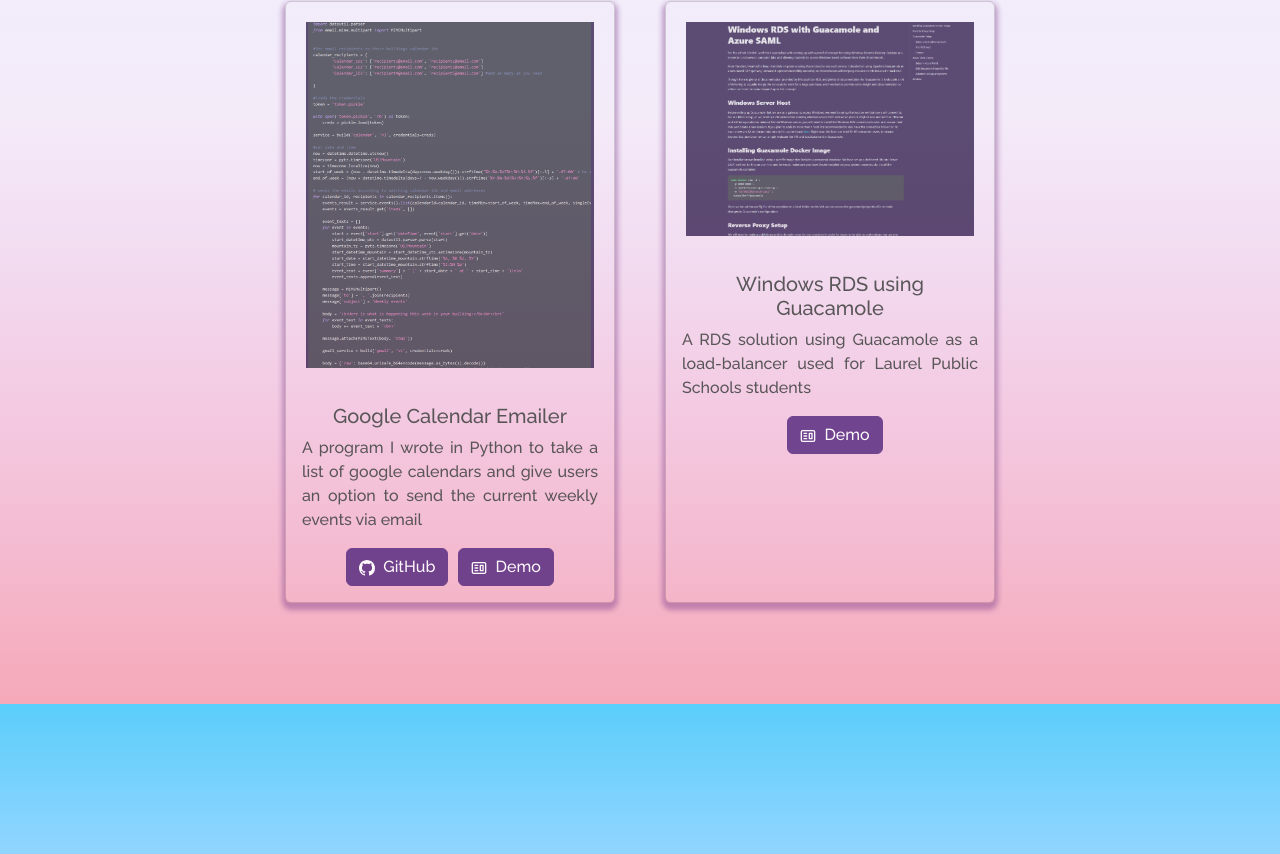
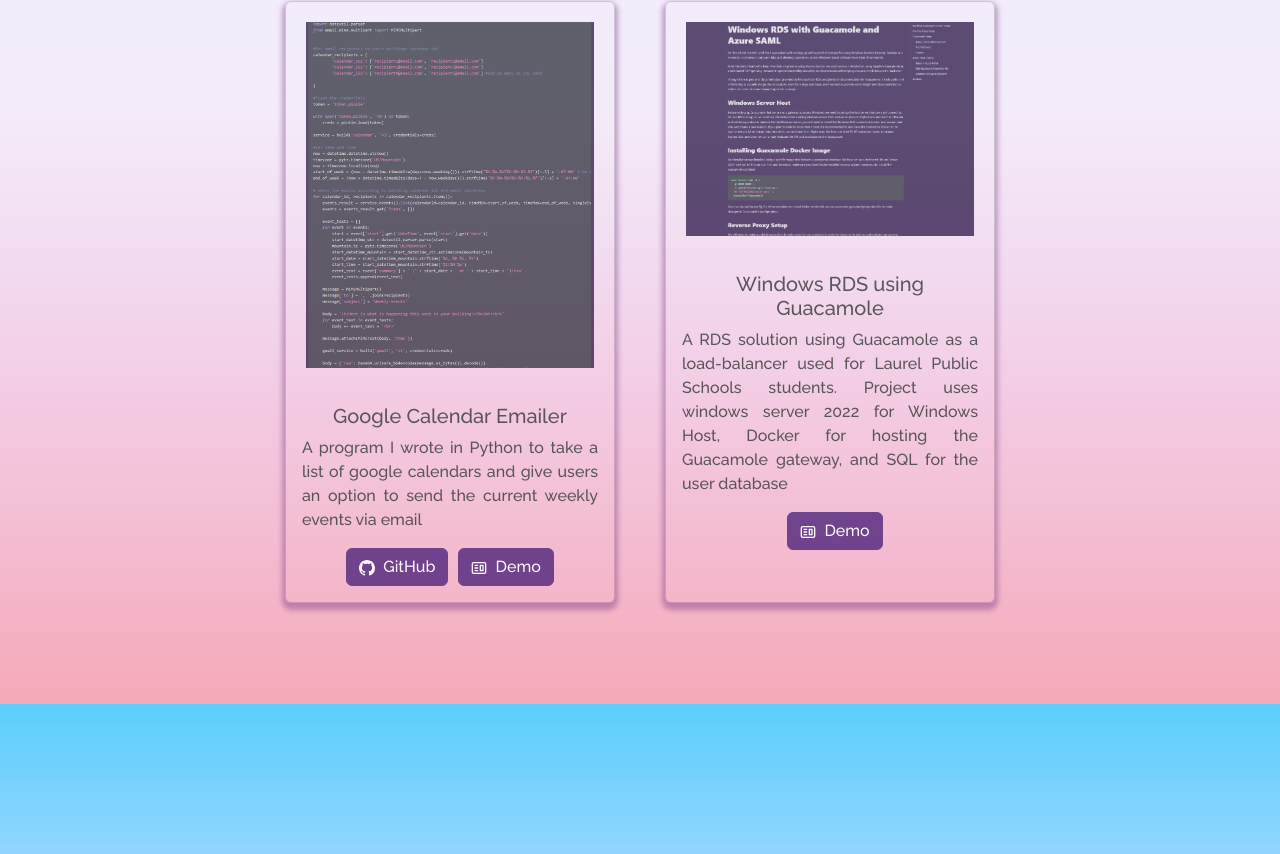
Before and after one commit to biohackerellie/portfolio-site, a React (Create React App) app: page /Projects in a window 1280 px wide. Shown: the part 920-1774 px from the top of the page. Built offline with nearby package versions, Linux system fonts and the light colour scheme.

Commit message:
quick edit

```diff
--- a/src/components/Projects/Projects.js
+++ b/src/components/Projects/Projects.js
@@ -63,7 +63,7 @@
             <ProjectCard
               imgPath={rds}
               title="Windows RDS using Guacamole"
-              description="A RDS solution using Guacamole as a load-balancer used for Laurel Public Schools students"
+              description="A RDS solution using Guacamole as a load-balancer used for Laurel Public Schools students. Project uses windows server 2022 for Windows Host, Docker for hosting the Guacamole gateway, and SQL for the user database"
               demoLink="https://docs.epklabs.com/Linux/Docker%20Projects/Windows%20RDS%20with%20Guacamole"
               />
           </Col>
```
